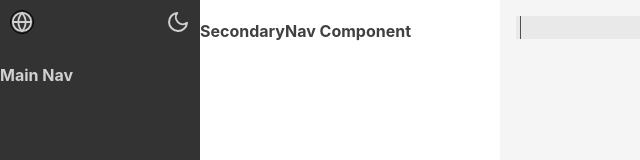
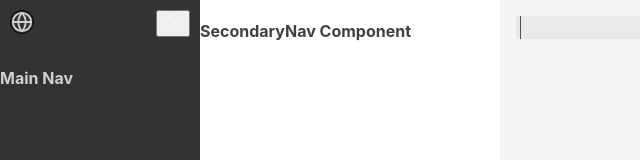
Before and after one commit to jm1200/pilot-notes, a React (Create React App) app: page / in a window 1280 px wide. Shown: the top 160 px of the page, without its empty margins (0-640 px from the left). Built offline with nearby package versions, Linux system fonts and the light colour scheme.

Commit message:
messing around with redux

```diff
--- a/src/components/MainNav/MainNav.tsx
+++ /dev/null
@@ -1,21 +0,0 @@
-import React from "react";
-import { Sun, Moon, Globe } from "react-feather";
-
-interface IMainNavProps {}
-
-const MainNav: React.FC<IMainNavProps> = props => {
-  const dark = false;
-  return (
-    <aside className="main-nav">
-      <div className="options-container">
-        <div className="options-list">
-          <Globe className="options-icon" />
-          {dark ? <Sun /> : <Moon />}
-        </div>
-      </div>
-      <h4>Main Nav</h4>
-    </aside>
-  );
-};
-
-export default MainNav;
--- /dev/null
+++ b/src/components/MainNavActionButton.tsx
@@ -0,0 +1,37 @@
+import React, { MouseEventHandler } from "react";
+import { Icon } from "react-feather";
+
+// import { iconColor } from 'constants/index'
+
+export interface MainNavActionButtonProps {
+  disabled?: boolean;
+  handler: MouseEventHandler;
+  icon: Icon;
+  label: string;
+}
+
+const MainNavActionButton: React.FC<MainNavActionButtonProps> = props => {
+  const { disabled = false, handler, icon: IconCmp, label } = props;
+  return (
+    <button
+      className="action-button"
+      aria-label={label}
+      onClick={handler}
+      disabled={disabled}
+      title={label}
+      data-testid={label}
+    >
+      <span>
+        <IconCmp
+          size={18}
+          className="main-nav-action-button-icon"
+          //   color={iconColor}
+          aria-hidden="true"
+          focusable="false"
+        />
+      </span>
+    </button>
+  );
+};
+
+export default MainNavActionButton;
--- a/src/containers/App.tsx
+++ b/src/containers/App.tsx
@@ -1,9 +1,9 @@
 import React from "react";
 import { useSelector } from "react-redux";
 //import data from "../data/alts.json";
-import MainNav from "../components/MainNav/MainNav";
-import SecondaryNav from "../components/SecondaryNav/SecondaryNav";
-import Editor from "../components/Editor/Editor";
+import MainNav from "./MainNav/MainNav";
+import SecondaryNav from "./SecondaryNav/SecondaryNav";
+import Editor from "./Editor/Editor";
 import { RootState } from "types";
 
 const App: React.FC = () => {
--- /dev/null
+++ b/src/containers/MainNav/MainNav.tsx
@@ -0,0 +1,43 @@
+import React from "react";
+import { Sun, Moon, Globe } from "react-feather";
+import MainNavActionButton from "components/MainNavActionButton";
+import { useSelector, useDispatch } from "react-redux";
+import { toggleDarkTheme } from "slices/appStateSlice";
+import { RootState } from "types";
+
+interface IMainNavProps {}
+
+const MainNav: React.FC<IMainNavProps> = props => {
+  const dispatch = useDispatch();
+  const darkTheme = useSelector((state: RootState) => state.appState.darkTheme);
+
+  const toggleTheme = () => {
+    // dispatch(toggleDarkTheme());
+  };
+
+  return (
+    <aside className="main-nav">
+      <div className="options-container">
+        <div className="options-list">
+          <Globe className="options-icon" />
+          {darkTheme ? (
+            <MainNavActionButton
+              handler={toggleTheme}
+              icon={Sun}
+              label={"choose theme"}
+            />
+          ) : (
+            <MainNavActionButton
+              handler={toggleTheme}
+              icon={Moon}
+              label={"choose theme"}
+            />
+          )}
+        </div>
+      </div>
+      <h4>Main Nav</h4>
+    </aside>
+  );
+};
+
+export default MainNav;
--- a/src/index.tsx
+++ b/src/index.tsx
@@ -3,7 +3,7 @@ import ReactDOM from "react-dom";
 import App from "./containers/App";
 import "./styles/index.scss";
 import * as serviceWorker from "./serviceWorker";
-import { configureStore, getDefaultMiddleware } from "@reduxjs/toolkit";
+import { configureStore } from "@reduxjs/toolkit";
 import { Provider } from "react-redux";
 import rootReducer from "slices";
 
--- a/src/slices/appStateSlice.ts
+++ b/src/slices/appStateSlice.ts
@@ -1,6 +1,6 @@
-import { createSlice, PayloadAction, Slice } from "@reduxjs/toolkit";
+import { createSlice, Slice } from "@reduxjs/toolkit";
 
-import { AppState } from "../types";
+import { AppState } from "types";
 
 const initialState: AppState = {
   darkTheme: false
@@ -18,5 +18,6 @@ const appStateSlice: Slice<AppState> = createSlice({
 });
 
 export const { toggleDarkTheme } = appStateSlice.actions;
+console.log(toggleDarkTheme());
 
 export default appStateSlice.reducer;
--- a/src/styles/_main-nav.scss
+++ b/src/styles/_main-nav.scss
@@ -2,4 +2,8 @@
   background: $app-sidebar-color;
   color: $light-font-color;
   flex: 0;
+
+  .main-nav-action-button-icon {
+    color: $icon-color;
+  }
 }
--- a/src/styles/_variables.scss
+++ b/src/styles/_variables.scss
@@ -19,6 +19,7 @@ $accent-gray: #d0d0d0;
 $accent-lightgray: lighten($accent-gray, 12%);
 $dimmer-background: rgba(0, 0, 0, 0.6);
 $error: #f2777a;
+$icon-color: rgba(255, 255, 255, 0.25);
 
 $box-shadow: 0 8px 16px 0 rgba(0, 0, 0, 0.1), 0 2px 4px 0 rgba(0, 0, 0, 0.08);
 
```
Also changed, not shown: src/containers/Editor/Editor.tsx (renamed from src/components/Editor/Editor.tsx), src/containers/SecondaryNav/SecondaryNav.tsx (renamed from src/components/SecondaryNav/SecondaryNav.tsx).
